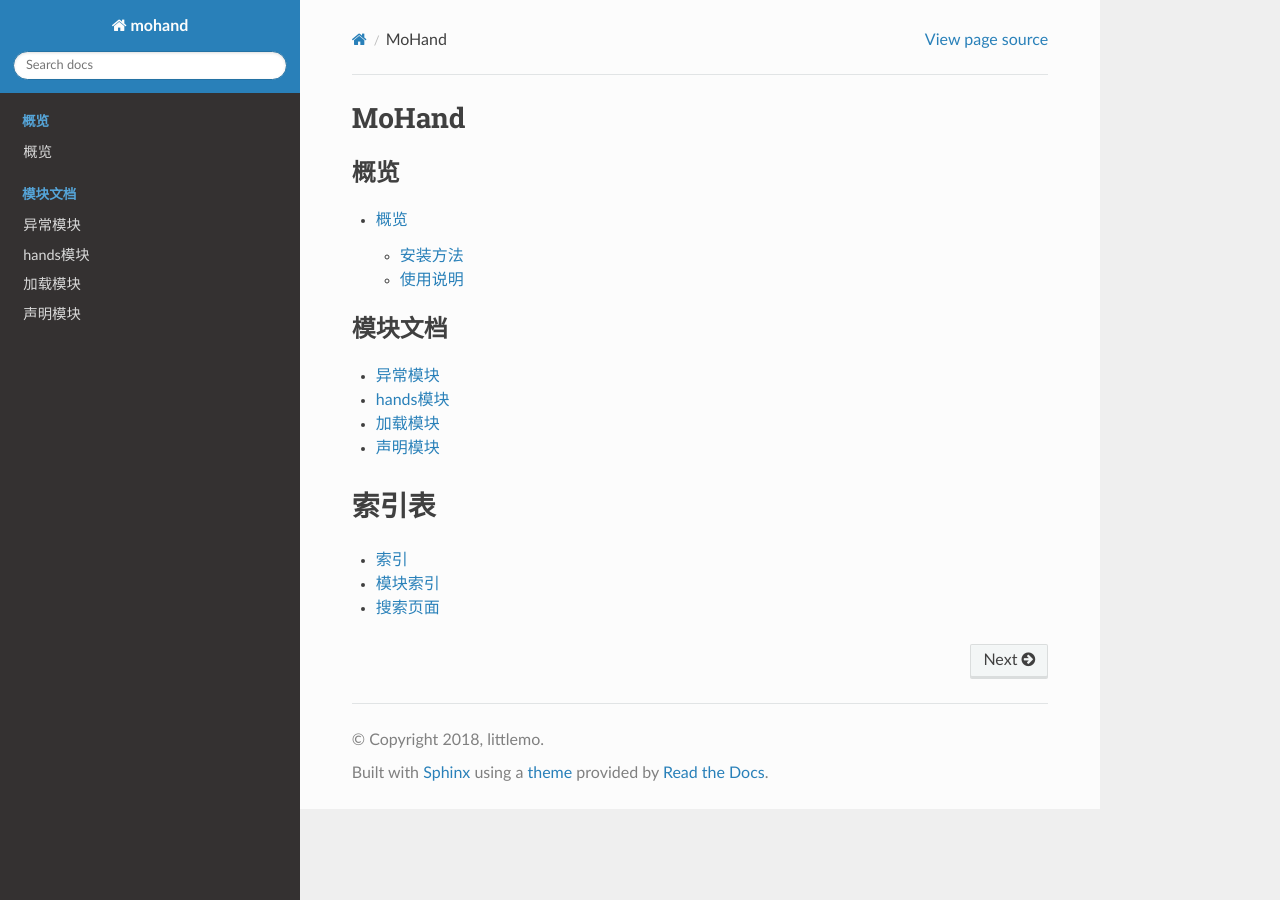
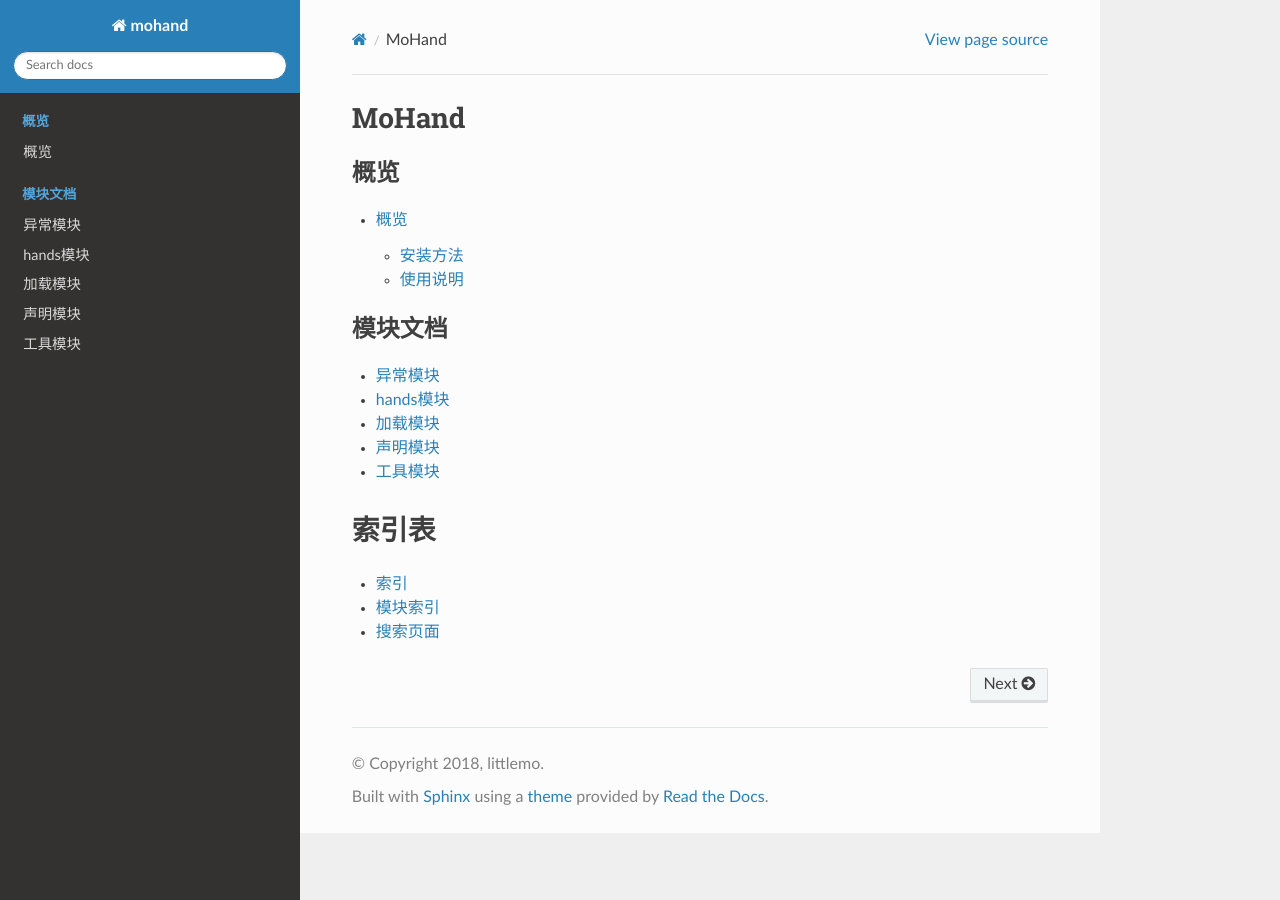
Before and after one commit to littlemo/mohand, a Sphinx documentation site: the page built from docs/source/index.rst, in a window 1280 px wide. Built offline with Sphinx 7.4.7 and the Read the Docs theme 2.0.0, drawn with Linux system fonts in a browser that asks for light colours; formulas are drawn with MathJax 3.

Commit message:
F: 实现工具模块的文档，并注册到主索引中

```diff
--- a/docs/source/index.rst
+++ b/docs/source/index.rst
@@ -20,6 +20,7 @@ MoHand
    module/hands
    module/load_file
    module/state
+   module/utils
 
 
 索引表
--- /dev/null
+++ b/docs/source/module/utils.rst
@@ -0,0 +1,9 @@
+.. _module-utils:
+
+========
+工具模块
+========
+
+.. automodule:: mohand.utils
+   :private-members:
+   :special-members:
```
